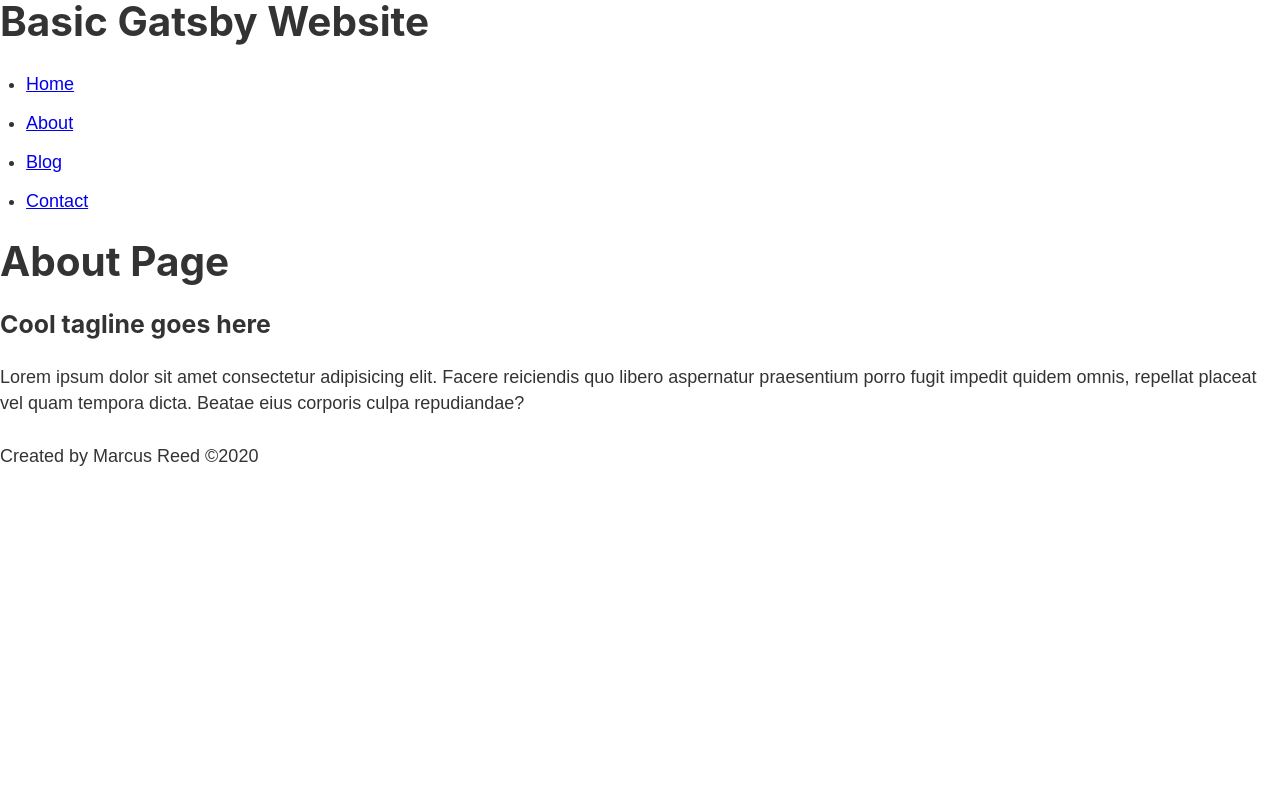
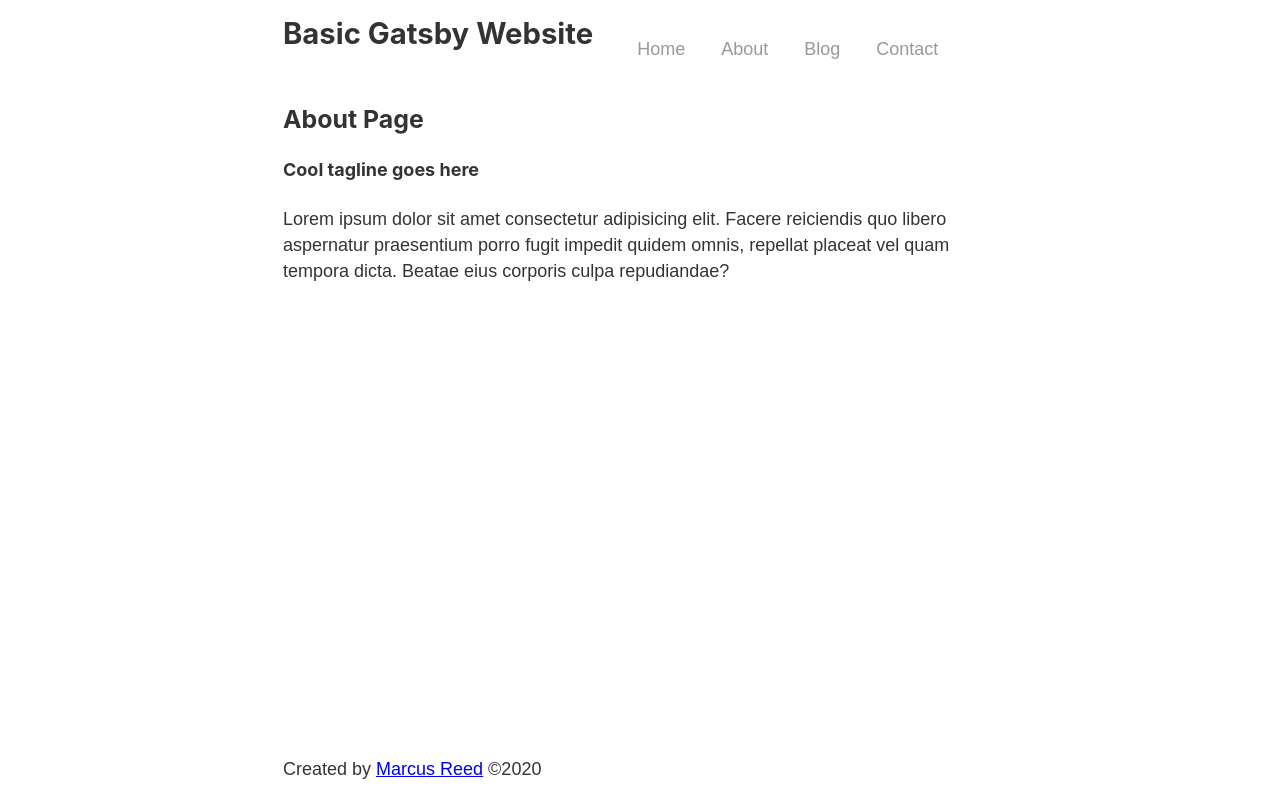
Before and after one commit to aspiringpro/basic-gatsby-site, a Gatsby site: page /about in a window 1280 px wide. Built offline with nearby package versions, Linux system fonts and the light colour scheme; Gatsby itself is replaced by a stand-in of ours.

Commit message:
sticky footer and top nav

```diff
--- a/src/components/footer.js
+++ b/src/components/footer.js
@@ -2,7 +2,7 @@ import React from 'react'
 
 const Footer = () => {
     return (
-        <footer>Created by Marcus Reed &copy;2020</footer>
+        <footer>Created by <a href="email:marcusjamesreed@gmail.com">Marcus Reed</a> &copy;2020</footer>
     )
 }
 
--- a/src/components/header.js
+++ b/src/components/header.js
@@ -1,16 +1,17 @@
 import React from 'react'
 import { Link } from "gatsby"
+import headerStyles from "./header.module.scss"
 
 const Header = () => {
     return (
         <header>
-            <h1>Basic Gatsby Website</h1>
+            <h2>Basic Gatsby Website</h2>
             <nav>
                 <ul>
-                    <li><Link to="/">Home</Link></li>
-                    <li><Link to="/about">About</Link></li>
-                    <li><Link to="/blog">Blog</Link></li>
-                    <li><Link to="/contact">Contact</Link></li>
+                    <li><Link to="/" className={headerStyles.link}>Home</Link></li>
+                    <li><Link to="/about" className={headerStyles.link}>About</Link></li>
+                    <li><Link to="/blog" className={headerStyles.link}>Blog</Link></li>
+                    <li><Link to="/contact" className={headerStyles.link}>Contact</Link></li>
 
                 </ul>
             </nav>
--- /dev/null
+++ b/src/components/header.module.scss
@@ -0,0 +1,26 @@
+.link {
+    color: #999999;
+    text-decoration: none;
+}
+.link:active {
+    color: coral;
+    text-decoration: underline;
+}
+
+
+header{
+    display: flex;
+    flex-direction: row;
+
+}
+ul {
+    display: flex;
+    flex-direction: row;
+    list-style-type: none;
+
+}
+
+li {
+    margin: 1em;
+
+}
--- a/src/components/layout.js
+++ b/src/components/layout.js
@@ -1,15 +1,19 @@
 import React from 'react'
 
 import "../styles/global.scss"
+import layoutStyles from "./layout.module.scss"
+
 
 import Header from "./header"
 import Footer from "./footer"
 
 const Layout = (props) => {
     return (
-        <div>
-            <Header/>
-            {props.children}
+        <div className={layoutStyles.container}>
+            <div className={layoutStyles.content}>
+                <Header/>
+                {props.children}
+            </div>
             <Footer/>
         </div>
     )
--- /dev/null
+++ b/src/components/layout.module.scss
@@ -0,0 +1,13 @@
+.container {
+    margin: 0 auto;
+    max-width: 750px;
+    padding: 1rem;
+
+    display: flex;
+    flex-direction: column;
+    min-height: 100vh;
+}
+
+.content {
+    flex-grow: 1;
+}
--- a/src/pages/about.js
+++ b/src/pages/about.js
@@ -6,8 +6,8 @@ import Layout from '../components/layout'
 const About = () => {
     return (
         <Layout>
-            <h1>About Page</h1>
-            <h3>Cool tagline goes here</h3>
+            <h3>About Page</h3>
+            <h4>Cool tagline goes here</h4>
             <p>Lorem ipsum dolor sit amet consectetur adipisicing elit. Facere reiciendis quo libero aspernatur praesentium porro fugit impedit quidem omnis, repellat placeat vel quam tempora dicta. Beatae eius corporis culpa repudiandae?</p>
         </Layout>
     )
--- a/src/pages/blog.js
+++ b/src/pages/blog.js
@@ -6,8 +6,8 @@ import Layout from '../components/layout'
 const Blog = () => {
     return (
         <Layout>
-            <h1>Blog Page</h1>
-            <h3>Cool tagline goes here</h3>
+            <h3>Blog Page</h3>
+            <h4>Cool tagline goes here</h4>
             <p>Lorem ipsum dolor sit amet consectetur adipisicing elit. Facere reiciendis quo libero aspernatur praesentium porro fugit impedit quidem omnis, repellat placeat vel quam tempora dicta. Beatae eius corporis culpa repudiandae?</p>
     </Layout>
     )
--- a/src/pages/contact.js
+++ b/src/pages/contact.js
@@ -6,8 +6,8 @@ import Layout from '../components/layout'
 const Contact = () => {
     return (
         <Layout>
-            <h1>Contact Page</h1>
-            <h3>Cool tagline goes here</h3>
+            <h3>Contact Page</h3>
+            <h4>Cool tagline goes here</h4>
             <p>Lorem ipsum dolor sit amet consectetur adipisicing elit. Facere reiciendis quo libero aspernatur praesentium porro fugit impedit quidem omnis, repellat placeat vel quam tempora dicta. Beatae eius corporis culpa repudiandae?</p>
         </Layout>
     )
--- a/src/pages/index.js
+++ b/src/pages/index.js
@@ -5,8 +5,8 @@ import Layout from '../components/layout'
 const Index = () => {
   return (
     <Layout>
-      <h1>Home Page</h1>
-      <h3>Cool tagline goes here</h3>
+      <h3>Home Page</h3>
+      <h4>Cool tagline goes here</h4>
       <p>Lorem ipsum dolor sit amet consectetur adipisicing elit. Facere reiciendis quo libero aspernatur praesentium porro fugit impedit quidem omnis, repellat placeat vel quam tempora dicta. Beatae eius corporis culpa repudiandae?</p>
 
     </Layout>
```
